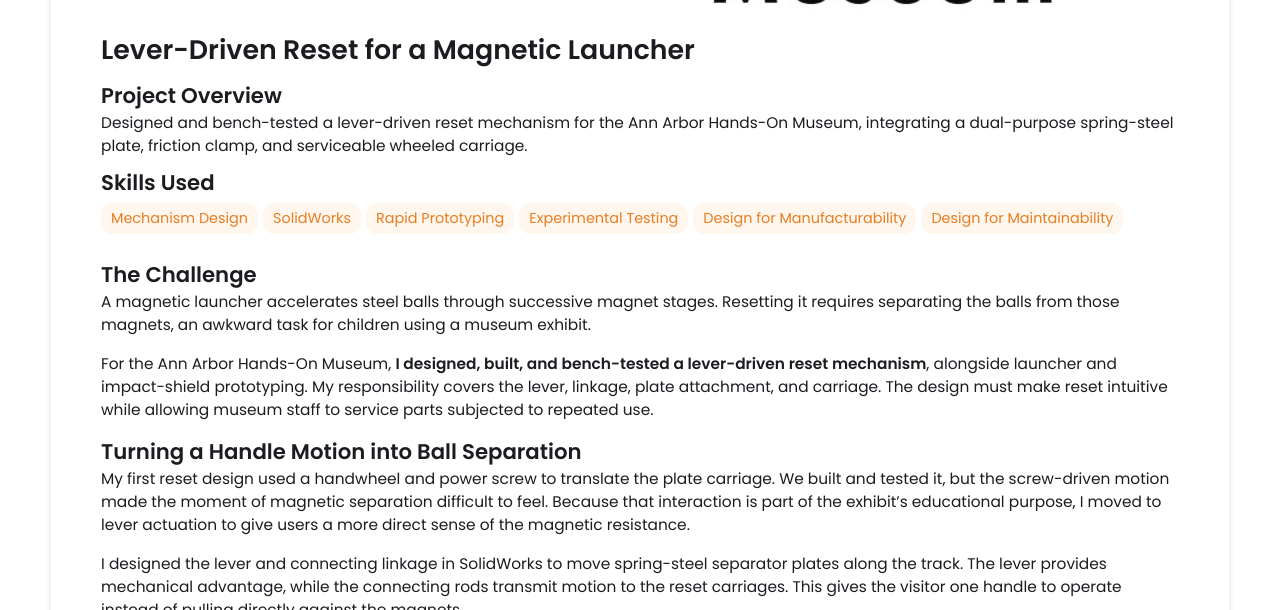
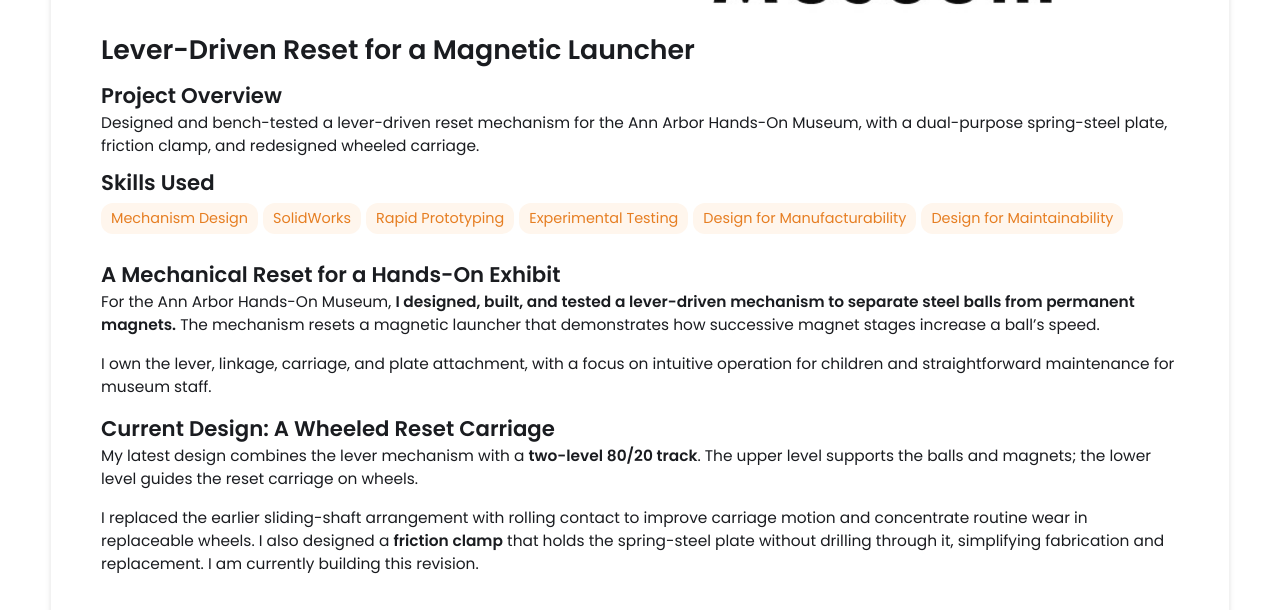
Before and after one commit to mnmohsen/personalwebsite, a Jekyll site: the page built from _projects/sonos-teardown/index.md, in a window 1280 px wide and 1400 px high, scrolled down 477 px. Shown: the top 610 px of the window. Built offline with Jekyll 4.4.1, drawn with Linux system fonts in a browser that asks for light colours; some of the changed text lies outside the part shown; grey boxes are pictures that could not be loaded.

Commit message:
Update index.md

```diff
--- a/_projects/sonos-teardown/index.md
+++ b/_projects/sonos-teardown/index.md
@@ -1,7 +1,7 @@
 ---
 layout: post
 title: Lever-Driven Reset for a Magnetic Launcher
-description: Designed and bench-tested a lever-driven reset mechanism for the Ann Arbor Hands-On Museum, integrating a dual-purpose spring-steel plate, friction clamp, and serviceable wheeled carriage.
+description: Designed and bench-tested a lever-driven reset mechanism for the Ann Arbor Hands-On Museum, with a dual-purpose spring-steel plate, friction clamp, and redesigned wheeled carriage.
 skills:
   - Mechanism Design
   - SolidWorks
@@ -14,56 +14,57 @@ main-image: /AAHOM_logo.jpg
 
 ---
 
-## The Challenge
+## A Mechanical Reset for a Hands-On Exhibit
 
-A magnetic launcher accelerates steel balls through successive magnet stages. Resetting it requires separating the balls from those magnets, an awkward task for children using a museum exhibit.
+For the Ann Arbor Hands-On Museum, **I designed, built, and tested a lever-driven mechanism to separate steel balls from permanent magnets.** The mechanism resets a magnetic launcher that demonstrates how successive magnet stages increase a ball's speed.
 
-For the Ann Arbor Hands-On Museum, **I designed, built, and bench-tested a lever-driven reset mechanism**, alongside launcher and impact-shield prototyping. My responsibility covers the lever, linkage, plate attachment, and carriage. The design must make reset intuitive while allowing museum staff to service parts subjected to repeated use.
+I own the lever, linkage, carriage, and plate attachment, with a focus on intuitive operation for children and straightforward maintenance for museum staff.
 
-## Turning a Handle Motion into Ball Separation
+## Current Design: A Wheeled Reset Carriage
 
-My first reset design used a handwheel and power screw to translate the plate carriage. We built and tested it, but the screw-driven motion made the moment of magnetic separation difficult to feel. Because that interaction is part of the exhibit's educational purpose, I moved to lever actuation to give users a more direct sense of the magnetic resistance.
+My latest design combines the lever mechanism with a **two-level 80/20 track**. The upper level supports the balls and magnets; the lower level guides the reset carriage on wheels.
 
-I designed the lever and connecting linkage in SolidWorks to move spring-steel separator plates along the track. The lever provides mechanical advantage, while the connecting rods transmit motion to the reset carriages. This gives the visitor one handle to operate instead of pulling directly against the magnets.
+I replaced the earlier sliding-shaft arrangement with rolling contact to improve carriage motion and concentrate routine wear in replaceable wheels. I also designed a **friction clamp** that holds the spring-steel plate without drilling through it, simplifying fabrication and replacement. I am currently building this revision.
 
-I built and tested the lever-and-plate mechanism, demonstrating that the plate could separate the ball from the permanent magnet. That bench work informed both the carriage redesign and the way the plate is attached.
+<img src="/assets/images/mdp-wheeled-reset.png" alt="Current lever reset design with a wheeled carriage, two-level track, and spring-steel plate attachment" style="width:100%; max-height:460px; object-fit:contain; margin: 20px 0;">
+<p><em>Current design: the upper track carries the launch components while the lower track guides the wheeled carriage.</em></p>
 
-Handle length controls the tradeoff between input force and handle travel. We will compare lengths at the museum to assess which feels comfortable and intuitive for children.
+## Building and Testing the Lever Mechanism
 
-## Giving the Spring-Steel Plate Two Jobs
+I developed the lever and connecting linkage in SolidWorks to move the separator plates along the launcher. The lever provides mechanical advantage, and the connecting rods transmit handle motion to the reset carriages.
 
-I developed the plate to **protect the magnet during launch and separate the ball during reset**. A replaceable strip takes the repeated ball impacts, while its integration into the carriage makes it part of the reset mechanism.
+I built and bench-tested the lever-and-plate mechanism, demonstrating separation of the ball from the permanent magnet. That testing informed the carriage and plate-mounting changes in the current design.
 
-I compared spring-steel shield configurations through physical testing. A shorter configuration showed the most promising balance of launch performance and durability in those tests.
+<img src="/assets/images/mdp-lever-shaft-concept.png" alt="Earlier lever-and-linkage design with a carriage guided by two shafts" style="width:100%; max-height:460px; object-fit:contain; margin: 20px 0;">
+<p><em>Earlier shaft-guided design, before the move to the wheeled carriage shown above.</em></p>
 
-<img src="/assets/images/platetesting.png" alt="Physical testing of spring-steel impact shield configurations" style="width:100%; max-height:460px; object-fit:contain; margin: 20px 0;">
+Handle length affects both input force and travel. Planned museum trials will compare lever lengths to assess comfort and ease of operation for children.
+
+## One Plate, Two Functions
+
+I developed a replaceable spring-steel plate to **protect the magnet during launch and separate the ball during reset**. This lets one component handle repeated impacts and provide the contact surface for the reset mechanism.
+
+I compared shield configurations through physical testing. A shorter configuration showed the most promising balance of launch performance and durability in those tests. Early handheld separation experiments then established the concept I incorporated into the lever assembly.
 
 <div style="text-align:center; margin: 20px 0;">
   <img src="/assets/images/poc_platefull.gif" alt="Early handheld test of the spring-steel plate separating a ball from a magnet" style="max-width:800px; width:100%; height:auto;">
-  <p><em>Early separation testing established the plate concept used in the lever mechanism.</em></p>
+  <p><em>Early testing of the plate's separation function.</em></p>
 </div>
 
-I then designed a **friction clamp** to retain the strip without drilling through hardened spring steel. This eliminates a difficult fabrication step and allows the plate to be replaced without fasteners passing through it.
+## Earlier Iteration: Learning from the Power Screw
 
-## Making Wear Parts Easier to Replace
+My first reset design used a handwheel and power screw to translate the plate carriage. We built and tested it, but the screw-driven motion made magnetic separation difficult to feel.
 
-I redesigned the shaft-guided carriage around a **two-level 80/20 track**. The upper level carries the balls and magnets; the lower level guides the reset carriage on wheels.
+That feedback changed the design direction. I moved to lever actuation to give visitors a more direct sense of magnetic resistance while retaining mechanical advantage.
 
-The change replaces sliding contact at the carriage with rolling contact. My intent is to concentrate routine wear in replaceable wheels, making maintenance less involved than replacing a worn carriage. I am currently building this revision.
+<img src="/assets/images/whiteboard.png" alt="Early reset mechanism concept sketches" style="width:100%; max-height:300px; object-fit:contain; margin: 20px 0;">
 
-<div style="display:flex; flex-wrap:wrap; gap:20px; justify-content:center; margin:20px 0;">
-  <div style="flex:1 1 280px; min-width:0; text-align:center;">
-    <img src="/assets/images/mdp-lever-shaft-concept.png" alt="Earlier lever reset design with a carriage guided by two shafts" style="width:100%; max-height:460px; object-fit:contain;">
-    <p><em>Earlier shaft-guided carriage.</em></p>
-  </div>
-  <div style="flex:1 1 280px; min-width:0; text-align:center;">
-    <img src="/assets/images/mdp-wheeled-reset.png" alt="Redesigned lever reset with a wheeled carriage on the lower level of an 80/20 track" style="width:100%; max-height:460px; object-fit:contain;">
-    <p><em>Current wheeled carriage and two-level track.</em></p>
-  </div>
+<div style="display: flex; justify-content: center; margin: 20px 0;">
+  {% include youtube-video.html id="mnxXMfzArDM" autoplay="false" width="900px" %}
 </div>
 
-## Supporting the Launcher Design
+## Launcher Development
 
-I also helped build and test permanent-magnet launcher prototypes to investigate magnet spacing, ball spacing, and track constraints. Our team selected permanent magnets to keep the launch sequence visible and avoid the powered controls and thermal management associated with electromagnets.
+Alongside the reset work, I helped build and test permanent-magnet launcher prototypes, investigating magnet spacing, ball spacing, and track constraints. Our team selected permanent magnets to preserve the visible launch sequence while avoiding powered controls and thermal-management requirements.
 
 <img src="/assets/images/permalauncher.png" alt="Permanent-magnet launcher prototype showing the magnet, impact surface, and ball path" style="width:100%; max-height:460px; object-fit:contain; margin: 20px 0;">
```
